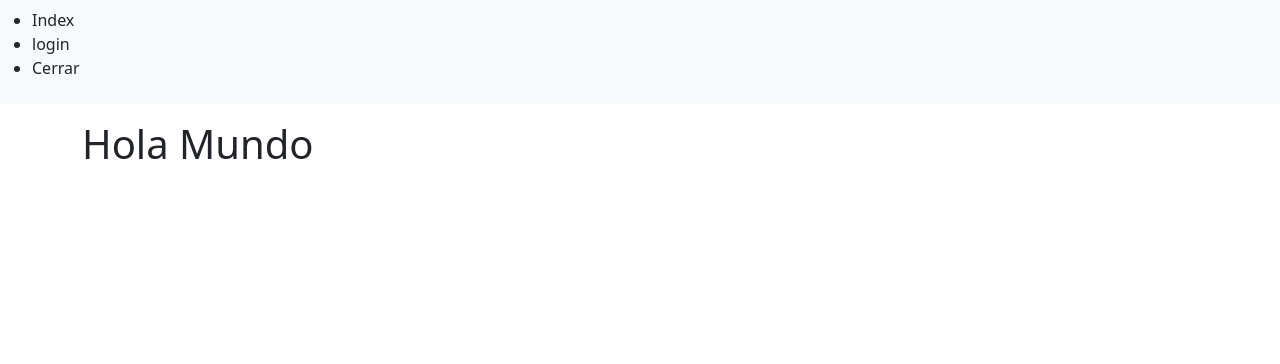
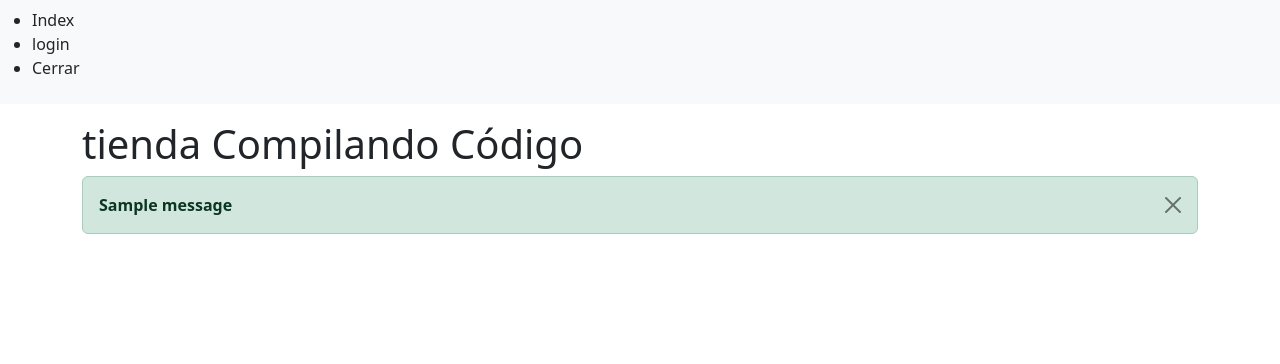
Before and after one commit to emersonxinay/tienda_con_flask, a Flask app: page / in a window 1280 px wide. Shown: the top 364 px of the page. Run offline with Flask 3, Linux system fonts and the light colour scheme; one stand-in notice (Sample message) is shown; some libraries are stand-ins or nearby versions.

Commit message:
mensaje flask en inicio

```diff
--- a/app/__init__.py
+++ b/app/__init__.py
@@ -43,17 +43,17 @@
         usuario_logeado = ModeloUsuario.login(db, usuario)
         if usuario_logeado != None :
             login_user(usuario_logeado)
-
+            flash(MENSAJE_BIENVENIDA, 'success')
             return redirect(url_for('index'))
         else:
-            flash(LOGIN_CREDENTIALSINVALIDAS)
+            flash(LOGIN_CREDENTIALSINVALIDAS, 'warning')
             return render_template('auth/login.html')
     else:
         return render_template('auth/login.html')
 @app.route('/logout')
 def logout():
     logout_user()
-    flash(LOGOUT)
+    flash(LOGOUT, 'success')
     return redirect(url_for('login'))
 
 
--- a/app/consts.py
+++ b/app/consts.py
@@ -1,2 +1,3 @@
 LOGIN_CREDENTIALSINVALIDAS = '¡Usuario o password invalido'
 LOGOUT = 'Cerraste sesión exitosamente'
+MENSAJE_BIENVENIDA = '¡Bienvenido a mi tienda! '
--- a/app/templates/index.html
+++ b/app/templates/index.html
@@ -1,11 +1,24 @@
 {% extends './body.html'%}
 
 {% block title%} index {% endblock%}
-
+<div class="alert alert-warning" role="alert">
+    <strong> {{message}} </strong>
+  </div>
 {% block container %}
 <div class="row">
     <div class="col-sm-12 col-ms-12 col-lg-12 col-xl-12 ">
-        <h1>Hola Mundo</h1>
+        <h1>tienda Compilando Código </h1>
+        {%with messages = get_flashed_messages() %}
+        {% if messages %}
+        {% for message in messages %}
+        <div class="alert alert-success alert-dismissible fade show" role="alert">
+            <strong>{{message}}</strong>
+            <button type="button" class="btn-close" data-bs-dismiss="alert" aria-label="Close"></button>
+          </div>
+        {% endfor %}
+
+        {% endif %}
+        {%endwith%}
 
 
     </div>
```
Also changed, not shown: app/templates/auth/login.html (+9 -4 lines).
